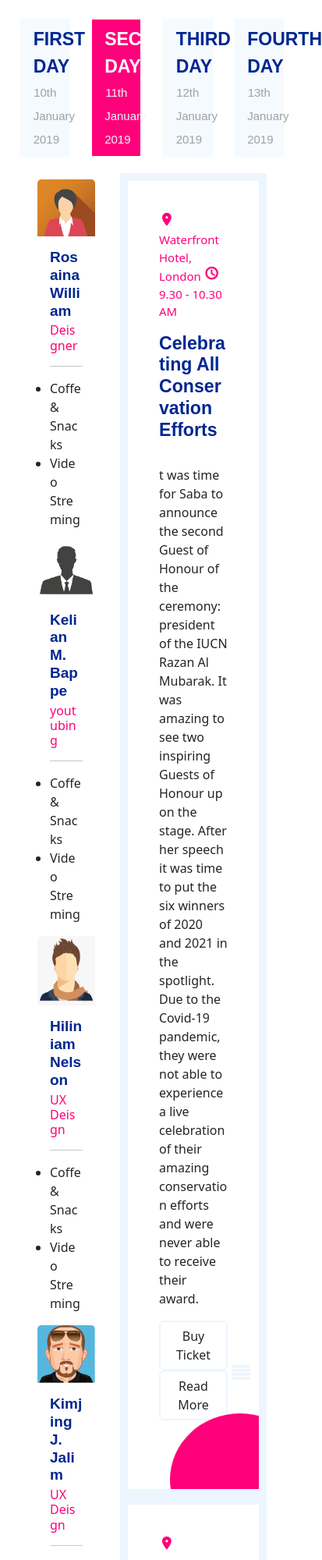
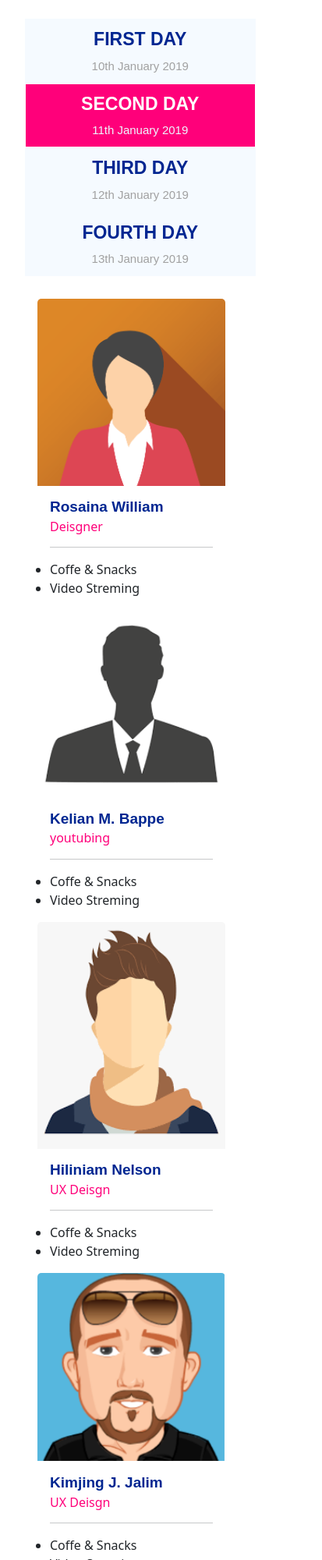
Before and after one commit to haya2001a/haya_Task5, a plain HTML site: page index2.html in a window 390 px wide. Shown: the top 2000 px of the page at 78% size, 413 px wide, since content can reach past the window. Drawn offline with nearby package versions, Linux system fonts and the light colour scheme.

Commit message:
changes in style, size icon

```diff
--- a/index2.html
+++ b/index2.html
@@ -14,19 +14,19 @@
 <body>
     <div class="container p-4 text-center">
         <div class="row align-items-start ">
-            <div class="col-md-3  col-sm col-3">
+            <div class="col-md-3  col-sm-11 col-11">
                 <a href="index.html"><button type="button" class="btn  btn-lg "><strong>FIRST DAY</strong> <br>
                         <span>10th January 2019 </span></button></a>
             </div>
-            <div class="col-md-3  col-sm-3 col-3">
+            <div class="col-md-3  col-sm-11 col-11">
                 <a href="index2.html"><button type="button" class="btn  btn-lg active"><strong>SECOND DAY</strong> <br>
                         <span class="text_content">11th January 2019 </span></button></a>
             </div>
-            <div class="col-md-3  col-sm-3 col-3">
+            <div class="col-md-3  col-sm-11 col-11">
                 <a href="index3.html"><button type="button" class="btn  btn-lg"><strong>THIRD DAY</strong> <br>
                         <span>12th January 2019 </span></button></a>
             </div>
-            <div class="col-md-3  col-sm-3 col-3">
+            <div class="col-md-3  col-sm-11 col-11">
                 <a href="index4.html"><button type="button" class="btn  btn-lg"><strong>FOURTH DAY</strong> <br>
                         <span>13th January 2019</span></button></a>
             </div>
@@ -37,7 +37,7 @@
         <div class="container-2 p-4 ">
 
             <div class="row align-items-start ">
-                <div class="col-md-3  col-sm col-4 ">
+                <div class="col-md-3  col-sm-4 col-11 ">
                     <div class="card border-0 pt-2" style="width:400px">
                         <img class="card-img-top" src="images/img9.png" alt="Card image" style="width:100%">
                         <div class="card-body">
@@ -95,7 +95,7 @@
 
 
 
-                <div class=" col-md-9  col-sm-10 col-8">
+                <div class=" col-md-9  col-sm-8 col-11">
 
                     <div class="card r  rounded-0">
                         <div class="card-body">
--- a/style/style.css
+++ b/style/style.css
@@ -170,3 +170,49 @@ p {
 .text_content {
     color: #edf5ff !important;
 }
+
+@media screen and (max-width:768px) {
+    .last_icon {
+        position: absolute;
+        bottom: 5% !important;
+        right: 9% !important;
+        color: #edf5ff !important;
+        font-size: 30px !important;
+    }
+
+    .icon_circle {
+        position: absolute;
+        background: #ff007a;
+        right: -66px;
+        bottom: -73px;
+        font-size: 30px;
+        color: #fff;
+        width: 160px !important;
+        height: 170px;
+        border-radius: 50%;
+        padding: 50px;
+    }
+}
+
+@media screen and (max-width:400px) {
+    .last_icon {
+        position: absolute;
+        bottom: 3.5% !important;
+        right: 14%;
+        color: #edf5ff !important;
+        font-size: 30px !important;
+    }
+
+    .icon_circle {
+        position: absolute;
+        background: #ff007a;
+        right: -66px;
+        bottom: -73px;
+        font-size: 30px;
+        color: #fff;
+        width: 160px !important;
+        height: 170px;
+        border-radius: 50%;
+        padding: 50px;
+    }
+}
```
Also changed, not shown: index.html (+6 -6 lines), index3.html (+6 -6 lines), index4.html (+2 -2 lines), imgs5.webp (added).
